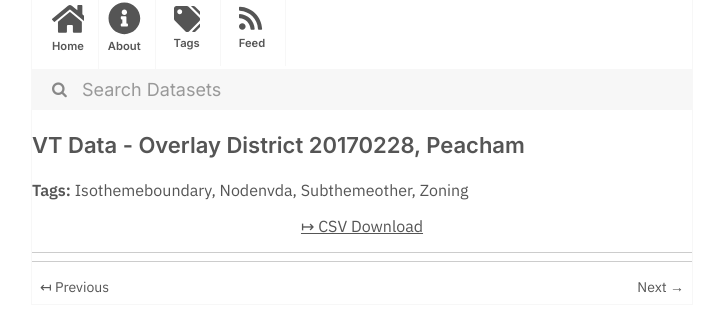
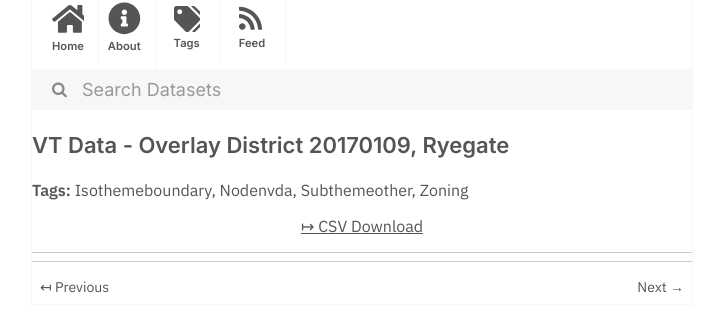
Before and after one commit to dayda-entities/vermont-center-for-geographic-information, a Jekyll site: the page built from _posts/2020-11-12-vt-data-overlay-district-20170.md, in a window 1280 px wide. Shown: the part 216-542 px from the top of the page, without its empty margins (278-1001 px from the left). Built offline with Jekyll 4.4.1, drawn with Linux system fonts in a browser that asks for light colours.

Commit message:
Publish Data

```diff
--- a/_posts/2020-11-12-vt-data-overlay-district-20170.md
+++ b/_posts/2020-11-12-vt-data-overlay-district-20170.md
@@ -1,7 +1,7 @@
 ---
-title: 'VT Data - Overlay District 20170228, Peacham'
-created: '2020-11-12T13:11:24.891056'
-modified: '2020-11-12T13:11:24.891066'
+title: 'VT Data - Overlay District 20170109, Ryegate'
+created: '2020-11-12T13:11:23.483658'
+modified: '2020-11-12T13:11:23.483668'
 state: active
 type: dataset
 tags:
@@ -11,7 +11,7 @@ tags:
   - Zoning
 groups: []
 csv_url: >-
-  https://geodata.vermont.gov/datasets/6a9c37bfd6b142b395e7561193fdcf52_0.csv?outSR=%7B%22latestWkid%22%3A3857%2C%22wkid%22%3A102100%7D
+  https://geodata.vermont.gov/datasets/d7041219c78f4c3b8c6c59d606711d76_0.csv?outSR=%7B%22latestWkid%22%3A3857%2C%22wkid%22%3A102100%7D
 json_url: ''
 layout: post
 
```
